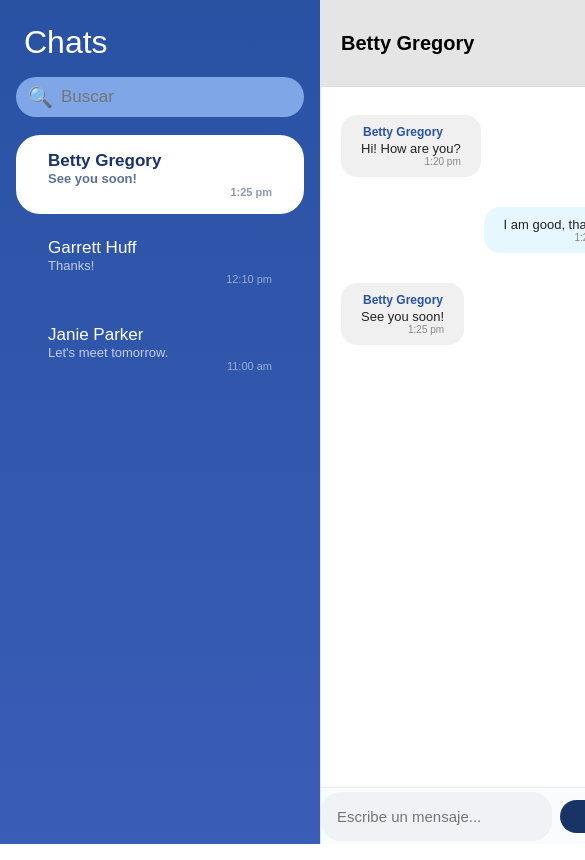
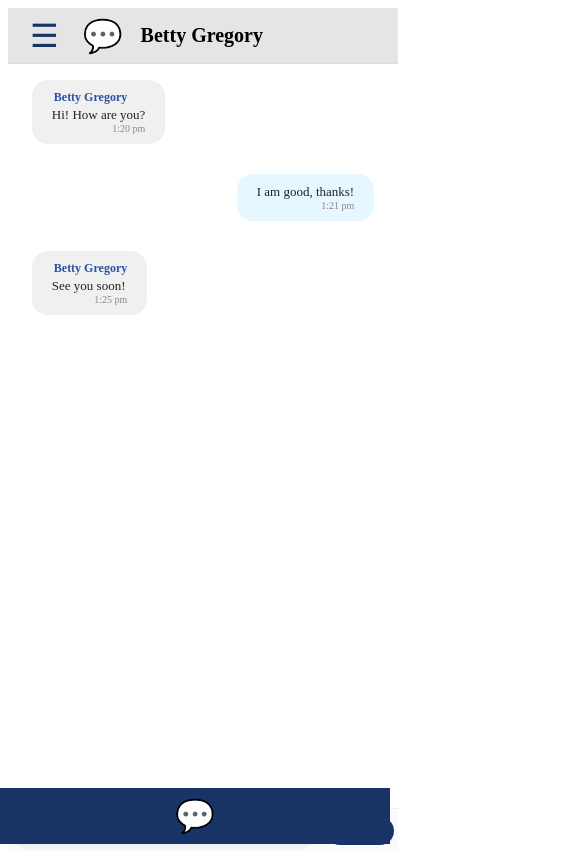
Before and after one commit to LuyoJose/app-telsanet, a React (Create React App) app: page /mensajes in a window 390 px wide. Shown: the top 860 px of the page, 585 px wide, since content can reach past the window. Built offline with nearby package versions, Linux system fonts and the light colour scheme.

Commit message:
avances de mensajeria - arreglar

```diff
--- a/src/componentes/Message.jsx
+++ b/src/componentes/Message.jsx
@@ -1,4 +1,5 @@
-import React, { useState } from 'react';
+import React, { useState, useEffect } from 'react';
+import Sidebar from './Sidebar'; // Asegúrate de tener este componente
 
 const users = [
   { id: 1, name: 'Betty Gregory', lastMessage: 'See you soon!', time: '1:25 pm' },
@@ -17,222 +18,149 @@ const Message = () => {
   const [messages, setMessages] = useState(initialMessages);
   const [input, setInput] = useState('');
   const [search, setSearch] = useState('');
+  const [sidebarOpen, setSidebarOpen] = useState(false);
+  const [mainSidebarOpen, setMainSidebarOpen] = useState(false);
+
+  const [isMobile, setIsMobile] = useState(window.innerWidth <= 600);
+
+  useEffect(() => {
+    const handleResize = () => setIsMobile(window.innerWidth <= 600);
+    window.addEventListener('resize', handleResize);
+    return () => window.removeEventListener('resize', handleResize);
+  }, []);
 
   const filteredUsers = users.filter(user =>
     user.name.toLowerCase().includes(search.toLowerCase())
   );
 
   return (
-    <div style={{
-      display: 'flex',
-      height: '100vh',
-      background: '#f5f6fa',
-      margin: 0,
-      padding: 0,
-      boxSizing: 'border-box'
-    }}>
-      {/* Panel de chats */}
-      <div style={{
-        width: 320,
-        background: 'linear-gradient(180deg, #2952a3 0%, #3a5db7 100%)',
-        display: 'flex',
-        flexDirection: 'column',
-        minHeight: '100vh',
-        margin: 0,
-        padding: 0,
-        borderRight: '1px solid #e5e5e5'
-      }}>
-        <div style={{
-          color: '#fff',
-          fontSize: 32,
-          fontWeight: 500,
-          margin: 0,
-          padding: '24px 0 16px 24px'
-        }}>
-          Chats
-        </div>
-        {/* Buscador con icono y borde redondeado */}
-        <div style={{
-          padding: '0 16px 18px 16px',
-          display: 'flex',
-          alignItems: 'center',
-          justifyContent: 'center'
-        }}>
-          <div style={{
-            display: 'flex',
-            alignItems: 'center',
-            width: '100%',
-            background: '#7fa6e6',
-            borderRadius: 24,
-            padding: '0 12px',
-            height: 40,
-            boxSizing: 'border-box'
-          }}>
-            <span style={{
-              color: '#fff',
-              fontSize: 20,
-              marginRight: 8,
-              opacity: 0.8
-            }}>🔍</span>
+    <div className="app-container">
+      {/* Sidebar principal SOLO en móvil como drawer */}
+      {isMobile && mainSidebarOpen && (
+        <Sidebar
+          open={mainSidebarOpen}
+          onClose={() => setMainSidebarOpen(false)}
+          className={`main-sidebar${mainSidebarOpen ? ' main-sidebar-mobile-open' : ''}`}
+        />
+      )}
+
+      {/* Sidebar de chat SOLO en móvil */}
+      {isMobile && (
+        <div className={`sidebar${sidebarOpen ? ' sidebar-mobile-open' : ''}`}>
+          <button
+            className="sidebar-close-btn"
+            onClick={() => setSidebarOpen(false)}
+          >
+            ✕
+          </button>
+          <div className="sidebar-title">Chats</div>
+          <div className="sidebar-search">
+            <div className="sidebar-search-box">
+              <span className="sidebar-search-icon">🔍</span>
               <input
                 type="text"
                 placeholder="Buscar"
                 value={search}
                 onChange={e => setSearch(e.target.value)}
-              style={{
-                flex: 1,
-                border: 'none',
-                outline: 'none',
-                background: 'transparent',
-                color: '#fff',
-                fontSize: 17,
-                padding: '8px 0',
-                borderRadius: 24
-              }}
+                className="sidebar-search-input"
               />
             </div>
           </div>
-        <div style={{
-          flex: 1,
-          overflowY: 'auto',
-          padding: 0,
-          margin: 0
-        }}>
+          <div className="sidebar-users">
             {filteredUsers.map(user => (
               <div
                 key={user.id}
-              onClick={() => setSelectedUser(user)}
-              style={{
-                padding: '16px 32px',
-                background: selectedUser.id === user.id ? '#fff' : 'transparent',
-                color: selectedUser.id === user.id ? '#183366' : '#fff',
-                cursor: 'pointer',
-                borderRadius: 24,
-                margin: '0 16px 8px 16px',
-                fontWeight: selectedUser.id === user.id ? 'bold' : 'normal',
-                display: 'flex',
-                flexDirection: 'column',
-                transition: 'background 0.2s, color 0.2s'
+                onClick={() => {
+                  setSelectedUser(user);
+                  setSidebarOpen(false);
                 }}
+                className={`sidebar-user${selectedUser.id === user.id ? ' selected' : ''}`}
               >
-              <span style={{ fontSize: 17 }}>{user.name}</span>
-              <span style={{ fontSize: 13, opacity: 0.7 }}>{user.lastMessage}</span>
-              <span style={{ fontSize: 11, opacity: 0.5, alignSelf: 'flex-end' }}>{user.time}</span>
+                <span className="sidebar-user-name">{user.name}</span>
+                <span className="sidebar-user-last">{user.lastMessage}</span>
+                <span className="sidebar-user-time">{user.time}</span>
               </div>
             ))}
           </div>
         </div>
+      )}
 
-      {/* Panel de conversación */}
-      <div style={{
-        flex: 1,
-        display: 'flex',
-        flexDirection: 'column',
-        background: '#fff',
-        minHeight: '100vh',
-        margin: 0,
-        padding: 0
-      }}>
-        {/* Header de conversación */}
-        <div style={{
-          height: 56,
-          background: '#e5e5e5',
-          borderBottom: '1px solid #ddd',
-          display: 'flex',
-          alignItems: 'center',
-          padding: '15px 20px',
-          fontWeight: 'bold',
-          fontSize: 20,
-          margin: 0
-        }}>
+      {/* Chat panel */}
+      <div className="chat-panel">
+        <div className="chat-header">
+          {/* Botón de menú SOLO en móvil */}
+          {isMobile && (
+            mainSidebarOpen ? (
+              <button
+                className="main-sidebar-menu-btn"
+                onClick={() => setMainSidebarOpen(false)}
+              >
+                ←
+              </button>
+            ) : (
+              <button
+                className="main-sidebar-menu-btn"
+                onClick={() => setMainSidebarOpen(true)}
+              >
+                ☰
+              </button>
+            )
+          )}
+          {isMobile && (
+            <button
+              className="sidebar-menu-btn"
+              onClick={() => setSidebarOpen(!sidebarOpen)}
+            >
+              💬
+            </button>
+          )}
           {selectedUser.name}
         </div>
-        {/* Mensajes */}
-        <div style={{
-          flex: 1,
-          padding: '20px 20px', // Más separación de los bordes
-          overflowY: 'auto',
-          display: 'flex',
-          flexDirection: 'column',
-          gap: 10,
-          margin: 0
-        }}>
+        <div className="chat-messages">
           {messages.map((msg, idx) => (
             <div
               key={idx}
-              style={{
-                alignSelf: msg.from === 'Yo' ? 'flex-end' : 'flex-start',
-                background: msg.from === 'Yo' ? '#e6f7ff' : '#f0f0f0',
-                color: '#222',
-                padding: '10px 20px',
-                borderRadius: 16,
-                maxWidth: '60%',
-                marginBottom: 12,
-                marginTop: 8,
-              }}
+              className={`chat-bubble${msg.from === 'Yo' ? ' me' : ''}`}
             >
-              {/* Mostrar el nombre solo si no es "Yo" */}
               {msg.from !== 'Yo' && (
-                <div style={{
-                  fontSize: 12,
-                  fontWeight: 600,
-                  color: '#2952a3',
-                  marginBottom: 2,
-                  marginLeft: 2
-                }}>
-                  {msg.from}
-                </div>
+                <div className="chat-bubble-from">{msg.from}</div>
               )}
-              <div style={{ fontSize: 13 }}>{msg.text}</div>
-              <div style={{ fontSize: 10, color: '#888', textAlign: 'right' }}>{msg.time}</div>
+              <div className="chat-bubble-text">{msg.text}</div>
+              <div className="chat-bubble-time">{msg.time}</div>
             </div>
           ))}
         </div>
-        {/* Input de mensaje */}
-        <form onSubmit={e => {
+        <form
+          className="msg-input-form"
+          onSubmit={e => {
             e.preventDefault();
             if (input.trim() === '') return;
             setMessages([...messages, { from: 'Yo', text: input, time: new Date().toLocaleTimeString([], { hour: '2-digit', minute: '2-digit' }) }]);
             setInput('');
-        }} style={{
-          display: 'flex',
-          borderTop: '1px solid #eee',
-          padding: 0,
-          background: '#fafbfc',
-          margin: 0,
-          width: '100%',
-          minHeight: 56,
-          alignItems: 'center'
-        }}>
+          }}
+        >
           <input
             type="text"
             value={input}
             onChange={e => setInput(e.target.value)}
             placeholder="Escribe un mensaje..."
-            style={{
-              flex: 1,
-              border: 'none',
-              outline: 'none',
-              padding: 16,
-              borderRadius: 20,
-              background: '#f0f2f5',
-              marginRight: 8,
-              fontSize: 15
-            }}
+            className="msg-input"
           />
-          <button type="submit" style={{
-            background: '#183366',
-            color: '#fff',
-            border: 'none',
-            borderRadius: 20,
-            padding: '8px 24px',
-            cursor: 'pointer',
-            fontSize: 15
-          }}>
+          <button type="submit" className="msg-btn">
             Enviar
           </button>
         </form>
       </div>
+
+      {/* Barra inferior solo en móvil */}
+      {isMobile && (
+        <div className="bottom-bar">
+          <button onClick={() => setSidebarOpen(true)}>
+            <span role="img" aria-label="chats">💬</span>
+          </button>
+          {/* Puedes agregar más iconos aquí */}
+        </div>
+      )}
     </div>
   );
 };
--- a/src/index.css
+++ b/src/index.css
@@ -1,5 +1,370 @@
-/* Estilos globales opcionales */
-body {
+/* Reset básico */
+* {
+  box-sizing: border-box;
+}
+
+/* Layout principal */
+.app-container {
+  display: flex;
+  height: 100vh;
+  background: #f5f6fa;
+}
+
+/* Sidebar */
+.sidebar {
+  width: 320px;
+  min-width: 220px;
+  background: linear-gradient(180deg, #2952a3 0%, #3a5db7 100%);
+  display: flex;
+  flex-direction: column;
+  border-right: 1px solid #e5e5e5;
+  padding-bottom: 16px;
+}
+.sidebar-title {
+  color: #fff;
+  font-size: 32px;
+  font-weight: 500;
+  padding: 24px 0 16px 24px;
+}
+.sidebar-search {
+  padding: 0 16px 18px 16px;
+  display: flex;
+  align-items: center;
+  justify-content: center;
+}
+.sidebar-search-box {
+  display: flex;
+  align-items: center;
+  width: 100%;
+  background: #7fa6e6;
+  border-radius: 24px;
+  padding: 0 12px;
+  height: 40px;
+}
+.sidebar-search-icon {
+  color: #fff;
+  font-size: 20px;
+  margin-right: 8px;
+  opacity: 0.8;
+}
+.sidebar-search-input {
+  flex: 1;
+  border: none;
+  outline: none;
+  background: transparent;
+  color: #fff;
+  font-size: 17px;
+  padding: 8px 0;
+  border-radius: 24px;
+}
+.sidebar-users {
+  flex: 1;
+  overflow-y: auto;
+  padding: 0;
   margin: 0;
-  font-family: Arial, sans-serif;
 }
+.sidebar-user {
+  padding: 16px 32px;
+  background: transparent;
+  color: #fff;
+  cursor: pointer;
+  border-radius: 24px;
+  margin: 0 16px 8px 16px;
+  font-weight: normal;
+  display: flex;
+  flex-direction: column;
+  transition: background 0.2s, color 0.2s;
+}
+.sidebar-user.selected {
+  background: #fff;
+  color: #183366;
+  font-weight: bold;
+}
+.sidebar-user-name {
+  font-size: 17px;
+}
+.sidebar-user-last {
+  font-size: 13px;
+  opacity: 0.7;
+}
+.sidebar-user-time {
+  font-size: 11px;
+  opacity: 0.5;
+  align-self: flex-end;
+}
+
+/* Chat panel */
+.chat-panel {
+  flex: 1;
+  display: flex;
+  flex-direction: column;
+  background: #fff;
+  min-width: 0;
+}
+.chat-header {
+  height: 56px;
+  background: #e5e5e5;
+  border-bottom: 1px solid #ddd;
+  display: flex;
+  align-items: center;
+  font-weight: bold;
+  font-size: 20px;
+  padding: 0 24px;
+}
+.chat-messages {
+  flex: 1;
+  padding: 32px 32px;
+  overflow-y: auto;
+  display: flex;
+  flex-direction: column;
+  gap: 10px;
+  margin: 0;
+}
+.chat-bubble {
+  align-self: flex-start;
+  background: #f0f0f0;
+  color: #222;
+  padding: 10px 20px;
+  border-radius: 16px;
+  max-width: 60%;
+  margin-bottom: 12px;
+  margin-top: 8px;
+  margin-left: 16px;
+}
+.chat-bubble.me {
+  align-self: flex-end;
+  background: #e6f7ff;
+  margin-right: 16px;
+  margin-left: 0;
+}
+.chat-bubble-from {
+  font-size: 12px;
+  font-weight: 600;
+  color: #2952a3;
+  margin-bottom: 2px;
+  margin-left: 2px;
+}
+.chat-bubble-text {
+  font-size: 13px;
+}
+.chat-bubble-time {
+  font-size: 10px;
+  color: #888;
+  text-align: right;
+}
+
+/* Input de mensaje */
+.msg-input-form {
+  display: flex;
+  border-top: 1px solid #eee;
+  padding: 0;
+  background: #fafbfc;
+  margin: 0;
+  width: 100%;
+  min-height: 56px;
+  align-items: center;
+}
+.msg-input {
+  flex: 1;
+  border: none;
+  outline: none;
+  padding: 16px;
+  border-radius: 20px;
+  background: #f0f2f5;
+  margin-right: 8px;
+  font-size: 15px;
+}
+.msg-btn {
+  background: #183366;
+  color: #fff;
+  border: none;
+  border-radius: 20px;
+  padding: 8px 24px;
+  cursor: pointer;
+  font-size: 15px;
+}
+
+/* Responsive: pantallas medianas */
+@media (max-width: 900px) {
+  .sidebar {
+    width: 180px;
+    min-width: 120px;
+  }
+  .chat-panel {
+    font-size: 15px;
+  }
+  .chat-messages {
+    padding: 16px 4vw;
+  }
+}
+
+/* Responsive: pantallas pequeñas (móviles) */
+@media (max-width: 600px) {
+  .app-container {
+    flex-direction: column;
+  }
+  .sidebar {
+    width: 100vw;
+    min-width: 0;
+    border-right: none;
+    border-bottom: 1px solid #e5e5e5;
+    padding-bottom: 0;
+  }
+  .chat-panel {
+    min-width: 0;
+    width: 100vw;
+  }
+  .chat-messages {
+    padding: 8px 2vw;
+  }
+  .msg-input-form {
+    min-height: 44px !important;
+    padding: 0 4px !important;
+  }
+  .msg-input {
+    font-size: 14px !important;
+    padding: 10px 8px !important;
+  }
+  .msg-btn {
+    font-size: 14px !important;
+    padding: 6px 14px !important;
+    border-radius: 16px !important;
+  }
+
+  /* filepath: c:\Users\Usuario\Desktop\app-telsanet\src\index.css */
+
+/* Oculta barra inferior y botones en desktop */
+.bottom-bar,
+.sidebar-menu-btn,
+.sidebar-close-btn {
+  display: none;
+}
+
+/* Sidebar como drawer en móvil */
+@media (max-width: 600px) {
+  .sidebar {
+    display: none;
+    position: fixed;
+    left: 0; top: 0; bottom: 0;
+    width: 80vw;
+    max-width: 320px;
+    z-index: 100;
+    background: linear-gradient(180deg, #2952a3 0%, #3a5db7 100%);
+    box-shadow: 2px 0 8px rgba(0,0,0,0.2);
+    transition: transform 0.3s;
+  }
+  .sidebar.sidebar-mobile-open {
+    display: flex;
+    flex-direction: column;
+    transform: translateX(0);
+  }
+  .sidebar-close-btn {
+    display: block;
+    background: none;
+    border: none;
+    color: #fff;
+    font-size: 2rem;
+    align-self: flex-end;
+    margin: 16px;
+    cursor: pointer;
+  }
+  .sidebar-menu-btn {
+    display: block;
+    background: none;
+    border: none;
+    font-size: 2rem;
+    margin-right: 12px;
+    cursor: pointer;
+    color: #183366;
+  }
+  .chat-header {
+    display: flex;
+    align-items: center;
+    height: 56px;
+    background: #e5e5e5;
+    border-bottom: 1px solid #ddd;
+    font-weight: bold;
+    font-size: 20px;
+    padding: 0 16px;
+  }
+  .bottom-bar {
+    display: flex;
+    position: fixed;
+    bottom: 0; left: 0; right: 0;
+    height: 56px;
+    background: #183366;
+    justify-content: space-around;
+    align-items: center;
+    z-index: 101;
+  }
+  .bottom-bar button {
+    background: none;
+    border: none;
+    color: #fff;
+    font-size: 2rem;
+    cursor: pointer;
+  }
+}
+/* ...existing code... */
+
+/* Sidebar principal como drawer en móvil */
+@media (max-width: 600px) {
+  .main-sidebar {
+    display: flex;
+    position: fixed;
+    left: 0; top: 0; bottom: 0;
+    width: 80vw;
+    max-width: 320px;
+    z-index: 200;
+    background: #183366;
+    box-shadow: 2px 0 8px rgba(0,0,0,0.2);
+    flex-direction: column;
+    transition: transform 0.3s;
+    transform: translateX(-100%);
+    /* Oculto por defecto */
+  }
+  .main-sidebar.main-sidebar-mobile-open {
+    transform: translateX(0);
+  }
+  .main-sidebar-close-btn {
+    display: block;
+    background: none;
+    border: none;
+    color: #fff;
+    font-size: 2rem;
+    align-self: flex-end;
+    margin: 16px;
+    cursor: pointer;
+  }
+  .main-sidebar-menu-btn {
+    display: block;
+    background: none;
+    border: none;
+    font-size: 2rem;
+    margin-right: 12px;
+    cursor: pointer;
+    color: #183366;
+  }
+}
+
+/* En desktop, sidebar principal siempre visible y fijo */
+@media (max-width: 600px) {
+  .main-sidebar {
+    display: flex;
+    position: fixed;
+    left: 0; /* LADO IZQUIERDO */
+    top: 0; bottom: 0;
+    width: 80vw;
+    max-width: 320px;
+    z-index: 200;
+    background: #183366;
+    box-shadow: 2px 0 8px rgba(0,0,0,0.2);
+    flex-direction: column;
+    transition: transform 0.3s;
+    transform: translateX(-100%); /* Oculto a la izquierda */
+  }
+  .main-sidebar.main-sidebar-mobile-open {
+    transform: translateX(0);
+  }
+}
+}
```
Also changed, not shown: src/componentes/Sidebar.jsx (+8 -3 lines). Lines whose indentation alone changed are shown as unchanged.
